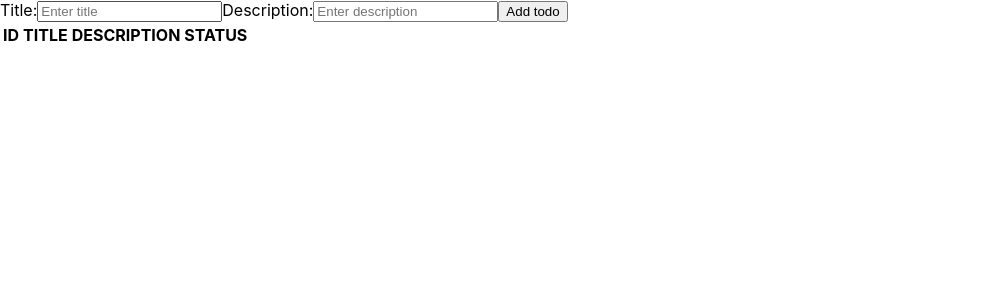
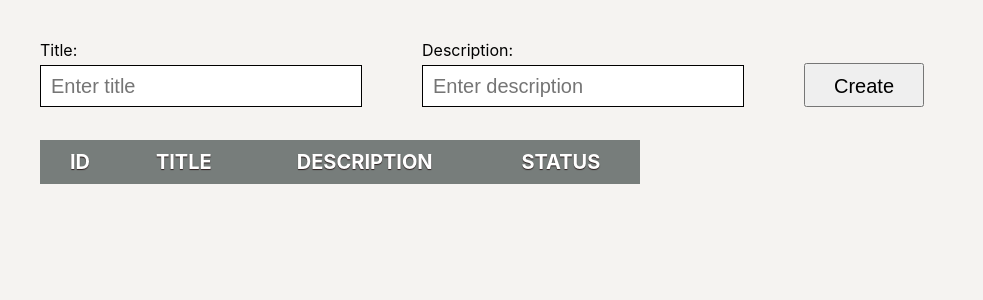
Before and after one commit to MarianaDobrivska/todo-app, a React (Create React App) app: page / in a window 1280 px wide. Shown: the top 300 px of the page, without its empty margins (0-983 px from the left). Built offline with nearby package versions, Linux system fonts and the light colour scheme.

Commit message:
add styles css

```diff
--- a/src/components/Form/Form.jsx
+++ b/src/components/Form/Form.jsx
@@ -7,8 +7,38 @@ const initialValues = {
   description: "",
 };
 
+const initialClasses = {
+  input: s.input,
+  label: s.label,
+};
+
 export const Form = ({ addTodo }) => {
   const [formData, setFormData] = useState({ ...initialValues });
+  const [classNameTitle, setClassNameTitle] = useState({ ...initialClasses });
+  const [classNameDescription, setClassNameDescription] = useState({
+    ...initialClasses,
+  });
+
+  const isInputValidationFailed = () => {
+    if (formData.title === "") {
+      setClassNameTitle({
+        input: s.inputError,
+        label: s.title,
+      });
+      return true;
+    } else if (formData.description === "") {
+      setClassNameDescription({
+        input: s.inputError,
+        label: s.description,
+      });
+      setClassNameTitle(initialClasses);
+      return true;
+    } else {
+      setClassNameDescription(initialClasses);
+      setClassNameTitle(initialClasses);
+      return false;
+    }
+  };
 
   const handleInputChange = (e) => {
     const { name, value } = e.target;
@@ -17,22 +47,26 @@ export const Form = ({ addTodo }) => {
 
   const handleSubmit = (e) => {
     e.preventDefault();
-    console.log("formData:", formData);
+    if (isInputValidationFailed()) return;
     const todo = {
       ...formData,
       id: nanoid(),
       isChecked: false,
     };
-    console.log("ToDo:", todo);
     addTodo(todo);
     setFormData(initialValues);
   };
 
   return (
-    <form onSubmit={handleSubmit}>
-      <label htmlFor="title">Title:</label>
+    <form className={s.form} onSubmit={handleSubmit}>
+      <label
+        htmlFor="title"
+        id={classNameTitle.label}
+        className={classNameTitle.label}
+      >
+        Title:
         <input
-        className={s.input}
+          className={classNameTitle.input}
           type="text"
           name="title"
           id="title"
@@ -40,9 +74,16 @@ export const Form = ({ addTodo }) => {
           onChange={handleInputChange}
           placeholder="Enter title"
         />
-      <label htmlFor="title">Description:</label>
+      </label>
+
+      <label
+        htmlFor="description"
+        id={classNameDescription.label}
+        className={classNameDescription.label}
+      >
+        Description:
         <input
-        className={s.input}
+          className={classNameDescription.input}
           type="text"
           name="description"
           id="description"
@@ -50,7 +91,11 @@ export const Form = ({ addTodo }) => {
           onChange={handleInputChange}
           placeholder="Enter description"
         />
-      <button type="submit">Add todo</button>
+      </label>
+
+      <button type="submit" className={s.button}>
+        Create
+      </button>
     </form>
   );
 };
--- a/src/components/Form/Form.module.css
+++ b/src/components/Form/Form.module.css
@@ -1,4 +1,67 @@
-/* input:focus:invalid {
-  border: none;
-  outline: 1px solid red;
-} */
+.form {
+  display: flex;
+  align-items: center;
+  gap: 60px;
+}
+
+.label {
+  display: flex;
+  flex-direction: column;
+  gap: 5px;
+}
+
+.input {
+  border: 1px solid black;
+  min-width: 300px;
+  height: 20px;
+  padding: 10px;
+  font-size: 20px;
+  position: relative;
+}
+
+.inputError {
+  border: 1px solid red;
+  min-width: 300px;
+  height: 20px;
+  padding: 10px;
+  font-size: 20px;
+}
+
+#title,
+#description {
+  display: flex;
+  flex-direction: column;
+  gap: 5px;
+}
+
+#title::after {
+  content: "This field is empty";
+  position: absolute;
+  top: 110px;
+  left: 40px;
+  font-size: 14px;
+  color: red;
+  font-weight: normal;
+  line-height: 1.2;
+}
+#description::after {
+  content: "This field is empty";
+  position: absolute;
+  top: 110px;
+  left: 425px;
+  font-size: 14px;
+  color: red;
+  font-weight: normal;
+  line-height: 1.2;
+  width: 100%;
+}
+
+.button {
+  cursor: pointer;
+  width: 120px;
+  height: 44px;
+  align-self: last baseline;
+  padding: 10px;
+  font-size: 20px;
+  font-weight: 500;
+}
--- a/src/components/Modal/Modal.jsx
+++ b/src/components/Modal/Modal.jsx
@@ -1,10 +1,12 @@
+import s from "./Modal.module.css";
+
 export const Modal = ({ title, description, status }) => {
   return (
     <>
-      <h1>{title}</h1>
+      <h1 className={s.title}>{title}</h1>
       <h2>Description:</h2>
-      <p>{description}</p>
-      <p>
+      <p className={s.description}>{description}</p>
+      <p className={s.status}>
         Status: <input type="checkbox" checked={status} readOnly />
       </p>
     </>
--- a/src/components/Modal/Modal.module.css
+++ b/src/components/Modal/Modal.module.css
@@ -10,3 +10,42 @@
   background-color: #00000050;
   overflow: hidden;
 }
+
+.modalBackground {
+  position: absolute;
+  top: 40%;
+  left: 50%;
+  width: 550px;
+  height: auto;
+  padding: 40px;
+  transform: translate(-50%, -50%) scale(1);
+
+  background-color: aliceblue;
+  border-radius: 4px;
+  box-shadow: rgba(255, 255, 255, 0.1) 0px 1px 1px 0px inset,
+    rgba(50, 50, 93, 0.25) 0px 50px 100px -20px,
+    rgba(0, 0, 0, 0.3) 0px 30px 60px -30px;
+}
+
+.button {
+  cursor: pointer;
+  width: 100px;
+  height: 30px;
+  font-weight: 600;
+}
+
+.title {
+  text-align: center;
+  margin-bottom: 25px;
+}
+
+.description {
+  margin-bottom: 30px;
+  margin-top: 5px;
+}
+
+.status {
+  font-weight: 700;
+  margin-bottom: 20px;
+  font-size: 24px;
+}
--- a/src/components/Modal/ModalWrapper.jsx
+++ b/src/components/Modal/ModalWrapper.jsx
@@ -6,13 +6,16 @@ const modalRoot = document.querySelector("#modal-root");
 export const ModalWrapper = ({ children, closeModal }) => {
   return createPortal(
     <div className={s.wrapper}>
+      <div className={s.modalBackground}>
         {children}
         <button
           type="button"
+          className={s.button}
           onClick={(e) => e.target === e.currentTarget && closeModal()}
         >
           Close
         </button>
+      </div>
     </div>,
     modalRoot
   );
--- a/src/components/TodoItem/TodoItem.jsx
+++ b/src/components/TodoItem/TodoItem.jsx
@@ -1,6 +1,7 @@
 import { useContext } from "react";
 import { ModalContext } from "../../context/ModalContext";
 import { Modal } from "../Modal";
+import s from "./TodoItem.module.css";
 
 export const TodoItem = ({
   id,
@@ -13,10 +14,11 @@ export const TodoItem = ({
   const setModalComponent = useContext(ModalContext);
 
   const checkLength = (text) =>
-    text.length > 15 ? text.slice(0, 10) + "..." : text;
+    text.length > 15 ? text.slice(0, 15) + "..." : text;
 
   return (
     <tr
+      className={s.tableItem}
       onClick={(e) => {
         if (e.target.type === "checkbox") return;
         setModalComponent(
@@ -24,10 +26,10 @@ export const TodoItem = ({
         );
       }}
     >
-      <td>{index}.</td>
-      <td>{checkLength(title)}</td>
-      <td>{checkLength(description)}</td>
-      <td>
+      <td className={s.tableCell}>{index}.</td>
+      <td className={s.tableCell}>{checkLength(title)}</td>
+      <td className={s.tableCell}>{checkLength(description)}</td>
+      <td className={s.tableCell}>
         <input
           type="checkbox"
           id="status"
--- /dev/null
+++ b/src/components/TodoItem/TodoItem.module.css
@@ -0,0 +1,13 @@
+.tableItem {
+  cursor: pointer;
+  transition: all 250ms linear;
+}
+
+.tableItem:hover {
+  background-color: rgba(111, 111, 111, 0.306);
+}
+
+.tableCell {
+  padding: 10px 20px;
+  background-color: rgba(138, 136, 133, 0.306);
+}
--- a/src/components/TodoList/TodoList.jsx
+++ b/src/components/TodoList/TodoList.jsx
@@ -1,15 +1,16 @@
 import { TodoItem } from "../TodoItem";
+import s from "./TodoList.module.css";
 
 export const TodoList = ({ todo, updateTodoStatus }) => {
   return (
-    <table>
+    <table className={s.table}>
       <colgroup span="4"></colgroup>
       <thead>
         <tr>
-          <th>ID</th>
-          <th>TITLE</th>
-          <th>DESCRIPTION</th>
-          <th>STATUS</th>
+          <th className={s.tableTitle}>ID</th>
+          <th className={s.tableTitle}>TITLE</th>
+          <th className={s.tableTitle}>DESCRIPTION</th>
+          <th className={s.tableTitle}>STATUS</th>
         </tr>
       </thead>
       <tbody>
--- /dev/null
+++ b/src/components/TodoList/TodoList.module.css
@@ -0,0 +1,15 @@
+.table {
+  width: 600px;
+  font-size: 20px;
+  border-radius: 10px;
+  border-spacing: 0 3px;
+  text-align: center;
+  margin-top: 30px;
+}
+
+.tableTitle {
+  background: #777d7b;
+  color: white;
+  text-shadow: 0 1px 1px #2d2020;
+  padding: 10px 20px;
+}
--- a/src/index.css
+++ b/src/index.css
@@ -1,13 +1,24 @@
+@import-normalize;
+
 body {
   margin: 0;
-  font-family: -apple-system, BlinkMacSystemFont, 'Segoe UI', 'Roboto', 'Oxygen',
-    'Ubuntu', 'Cantarell', 'Fira Sans', 'Droid Sans', 'Helvetica Neue',
+  padding: 40px;
+  background-color: rgba(240, 238, 234, 0.65);
+  font-family: -apple-system, BlinkMacSystemFont, "Segoe UI", "Roboto", "Oxygen",
+    "Ubuntu", "Cantarell", "Fira Sans", "Droid Sans", "Helvetica Neue",
     sans-serif;
   -webkit-font-smoothing: antialiased;
   -moz-osx-font-smoothing: grayscale;
 }
 
 code {
-  font-family: source-code-pro, Menlo, Monaco, Consolas, 'Courier New',
+  font-family: source-code-pro, Menlo, Monaco, Consolas, "Courier New",
     monospace;
 }
+
+h1,
+h2,
+h3,
+p {
+  margin: 0;
+}
```
Lines whose indentation alone changed are shown as unchanged.
